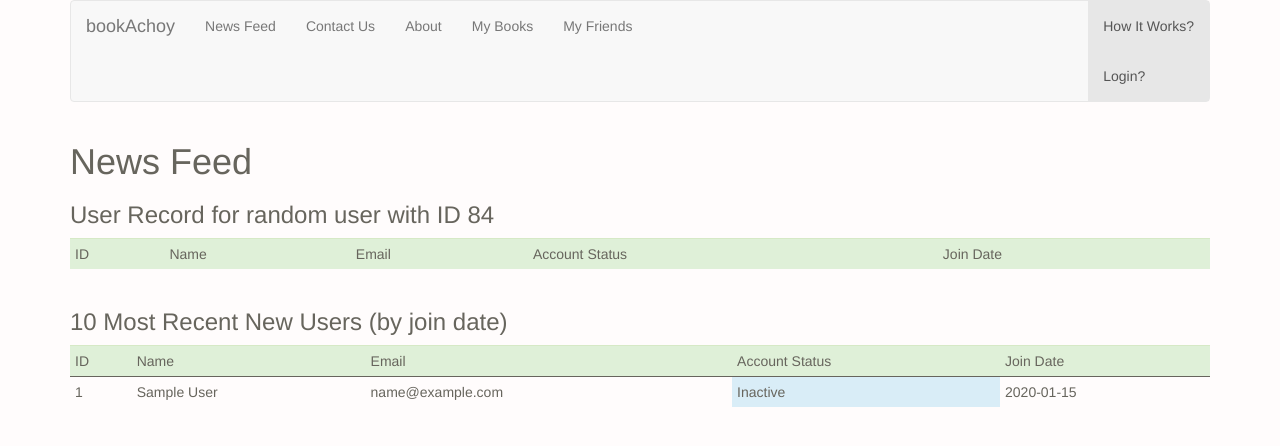
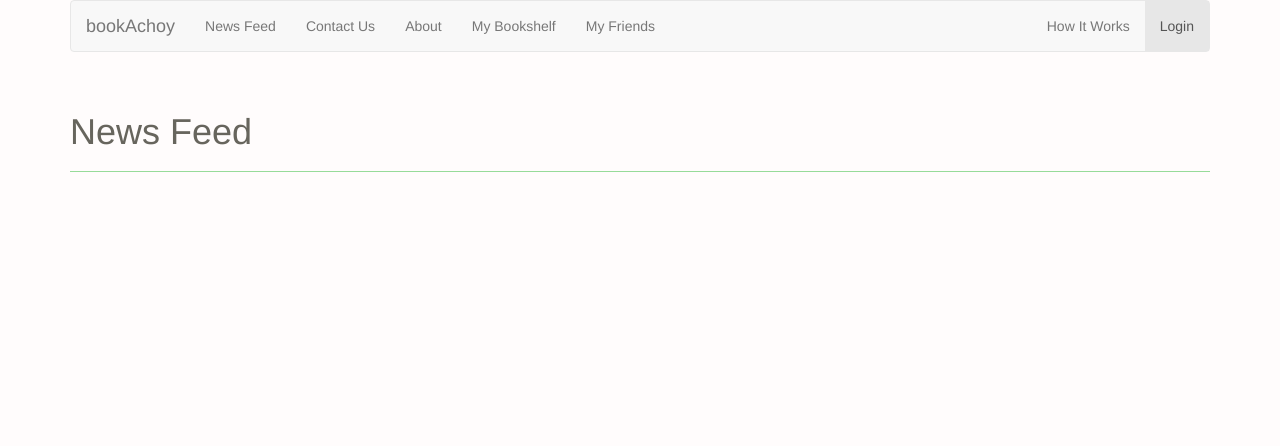
Before and after one commit to itaishmida/BookAchoy, a CodeIgniter app: page /page/NewsFeed in a window 1280 px wide. Shown: the top 446 px of the page. Run offline with CodeIgniter, Linux system fonts and the light colour scheme; tables that the repository leaves empty hold one stand-in row (values such as "Sample post"); data that the repository does not hold is empty; some libraries are stand-ins or nearby versions.

Commit message:
Added news feed, improved my bookshelf, improved my friends page, minor changes to about us page.

```diff
--- a/application/controllers/page.php
+++ b/application/controllers/page.php
@@ -15,19 +15,31 @@ class Page extends CI_Controller {
 	}
     public function contact()
     {
-        $this->load->view('template/header');
+        $this->load->model('login_model');
+        $this->load->model('facebook_model');
+
+        $dataHeader['fbLogin'] = $this->facebook_model->getLoginUrl();
+
+        $dataHeader['title'] = "Contact Us";
+        $this->load->view('template/header',$dataHeader);
         $this->load->view('contact');
         $this->load->view('template/footer');
     }
     public function how_it_works()
     {
-        $this->load->view('template/header');
+        $dataHeader['title'] = "How It Works";
+        $this->load->view('template/header',$dataHeader);
         $this->load->view('how_it_works');
         $this->load->view('template/footer');
     }
     public function about()
     {
-        $this->load->view('template/header');
+        $this->load->model('login_model');
+        $this->load->model('facebook_model');
+
+        $dataHeader['fbLogin'] = $this->facebook_model->getLoginUrl();
+        $dataHeader['title'] = "About Us";
+        $this->load->view('template/header',$dataHeader);
         $this->load->view('about');
         $this->load->view('template/footer');
     }
@@ -38,14 +50,12 @@ class Page extends CI_Controller {
         $this->load->model('facebook_model');
         $this->load->model('user_model');
 
-        $data['debug'] = 'debug: ';
-        //$data['url'] = $this->facebook_model->getLoginUrl();
         $user = $this->login_model->getCurrentUser();
         $user = $user;
         $data['user'] = $user;
-        $data['title'] = "My Friends";
         $data['friends'] = $this->user_model->getFriends($user);
         $dataHeader['fbLogin'] = $this->facebook_model->getLoginUrl();
+        $dataHeader['title'] = "My Friends";
         $this->load->view('template/header',$dataHeader);
         $this->load->view('friends', $data);
         $this->load->view('template/footer');
@@ -67,21 +77,21 @@ class Page extends CI_Controller {
         $this->load->view('template/footer');
     }
 
-    public function myBooks()
+    public function myBookshelf()
     {
         $this->load->model('login_model');
+        $this->load->model('book_model');
         $this->load->model('facebook_model');
-        $this->load->model('book_model');
+        $dataHeader['fbLogin'] = $this->facebook_model->getLoginUrl();
 
         $user = $this->login_model->getCurrentUser();
 
-        $data['title'] = "My books";
         $data['books'] = $this->book_model->getUserBooks($user->id);
         if ($data['books']==null) {
             $this->book_model->insertFakeBooksToUserBookshelf($user->id);
             $data['books'] = $this->book_model->getUserBooks($user->id);
         }
-        $dataHeader['fbLogin'] = $this->facebook_model->getLoginUrl();
+        $dataHeader['title'] = "My Bookshelf";
         $this->load->view('template/header',$dataHeader);
         $this->load->view('books', $data);
         $this->load->view('addBook');
@@ -93,11 +103,11 @@ class Page extends CI_Controller {
         $this->load->model('book_model');
         $this->load->model('user_model');
         $this->load->model('facebook_model');
+        $dataHeader['fbLogin'] = $this->facebook_model->getLoginUrl();
         $data['books'] = $this->book_model->getUserBooks($userId);
         $user = $this->user_model->get_user($userId);
         $data['title'] = $user->name."'s books";
 
-        $dataHeader['fbLogin'] = $this->facebook_model->getLoginUrl();
         $this->load->view('template/header',$dataHeader);
         $this->load->view('books', $data);
         $this->load->view('template/footer');
@@ -108,14 +118,14 @@ class Page extends CI_Controller {
         $this->load->model('book_model');
         $this->load->model('user_model');
         $this->load->model('facebook_model');
+        $dataHeader['fbLogin'] = $this->facebook_model->getLoginUrl();
 
         $data['book'] = $this->book_model->getBook($bookId);
         $data['book'] = $data['book'];
-        $friendsData['title'] = "Friends who has this book";
         $friendsData['friends'] = $this->book_model->getOwners($data['book']['id']);
         $friendsData['url'] = '';
 
-        $dataHeader['fbLogin'] = $this->facebook_model->getLoginUrl();
+        $dataHeader['title'] = "Friends who has this book";
         $this->load->view('template/header',$dataHeader);
         $this->load->view('book', $data);
         $this->load->view('friends', $friendsData);
@@ -135,10 +145,22 @@ class Page extends CI_Controller {
 
     public function newsfeed()
     {
+        $this->load->model('login_model');
         $this->load->model('user_model');
         $this->load->model('newsfeed_model');
-        $this->load->view('template/header');
-        $this->load->view('newsfeed');
+        $this->load->model('facebook_model');
+        $dataHeader['fbLogin'] = $this->facebook_model->getLoginUrl();
+
+        $user = $this->login_model->getCurrentUser();
+        if ($user==null) {
+            $user->id = 1;
+        }
+
+        $data['result'] = $this->newsfeed_model->getNewsFeedBooks($user->id);
+
+        $dataHeader['title'] = "News Feed";
+        $this->load->view('template/header',$dataHeader);
+        $this->load->view('newsfeed',$data);
         $this->load->view('template/footer');
     }
 
--- a/application/models/newsfeed_model.php
+++ b/application/models/newsfeed_model.php
@@ -6,6 +6,18 @@
  * Time: 21:36
  */
 
-class newsfeed_model {
+class newsfeed_model extends CI_Model {
+
+    function __construct(){
+        parent::__construct();
+    }
+
+    public function getNewsFeedBooks($userId) {
+        $queryStr = 'SELECT u.name AS friend_name,b.google_id,u.id AS friend_id,u.fbid AS friend_fbid,b.id AS book_id,b.name AS book_name,b.author AS book_author,uob.added_date AS book_added_date FROM users_friends as uf INNER JOIN users_owned_books as uob ON uf.friend_id = uob.user_id INNER JOIN book AS b ON uob.book_id = b.id INNER JOIN user AS u ON uf.friend_id = u.id WHERE uf.user_id = '.$userId.' GROUP BY uob.book_id HAVING count(uf.friend_id) > 0 ORDER BY uob.added_date DESC;';
+        $query = $this->db->query($queryStr);
+        //echo '<BR><BR>getUserBooks: ' . $queryStr . ': <BR>';
+        //print_r($query->result());
+        return $query->result();
+    }
 
 }
--- a/application/views/newsfeed.php
+++ b/application/views/newsfeed.php
@@ -1,79 +1,64 @@
 <div class="container">
-    <div class="row clearfix">
-        <div class="col-md-12 column">
-            <h1>
-                News Feed
-            </h1>
+    <div class="row">
+        <div class="col-xs-12">
+            <div class="page-header">
+                <h1>
+                    News Feed
+                </h1>
+            </div>
+            <?php for ($i = 0;
+                       $i < count($result);
+                       $i++): ?>
+                <div class="row">
+                    <div class="panel panel-default">
+                        <div class="panel-heading">
+                            <h4>
+                                <a href="/page/bookshelf/<?php echo $result[$i]->friend_id; ?>">
+                                    <Img border="0"
+                                        src="http://graph.facebook.com/<?php echo $result[$i]->friend_fbid; ?>/picture?width=40&height=40"
+                                        width="40" height="40" class="img-rounded">
+                                </a>
+                                &nbsp;
+                                <?php echo $result[$i]->friend_name . ' added a book to his bookshelf.'; ?>
+                            </h4>
+                        </div>
+                        <div class="panel-body text-center">
+                            <Img
+                                src="http://bks5.books.google.com/books?id=<?php echo $result[$i]->google_id; ?>&printsec=frontcover&img=1&zoom=1&edge=curl&source=gbs_api"
+                                class="img-rounded" style="min-height:180px;height:180px;">
 
-            <h3>User Record for random user with ID <?php $userID = rand(1, 100);
-                echo $userID ?></h3>
+                            <div class="btn-group">
+                                <button data-toggle="dropdown" class="btn btn-default dropdown-toggle"><span
+                                        class="caret"></span></button>
+                                <ul class="dropdown-menu">
+                                    <li class="alert-success">
+                                        <a onclick="alert('Implement book loan!')">Loan Book</a>
+                                    </li>
+                                    <li class="divider">
+                                    </li>
+                                    <li>
+                                        <a href="/page/book/<?php echo $result[$i]->book_id; ?>">Book's Profile</a>
+                                    </li>
+                                    <li>
+                                        <a onclick="alert('Broadcasting a book means posting to friends that you have it (maybe on FB, think about it...)')">Broadcast
+                                            Book</a>
+                                    </li>
+                                </ul>
+                            </div>
 
-            <div class="table-responsive">
-                <table class="table table-condensed">
-                    <tr class="success">
-                        <td>ID</td>
-                        <td>Name</td>
-                        <td>Email</td>
-                        <td>Account Status</td>
-                        <td>Join Date</td>
-                    </tr>
-                    <?php
-                    foreach ($this->user_model->get_user($userID) as $row) {
-                        echo '<tr class="activesuccess">';
-                        echo '<td>' . $row->id . '</td>';
-                        echo '<td>' . $row->name . '</td>';
-                        echo '<td>' . $row->email . '</td>';
-                        echo '<td ';
-                        if ($row->acct_status == 0)
-                            echo "class='active'>Active";
-                        elseif ($row->acct_status == 1)
-                            echo "class='info'>Inactive";
-                        else
-                            echo "class='danger'>Banned";
-                        echo '</td>';
-                        echo '<td>' . $row->join_date . '</td>';
-                        echo '</tr>';
-                    }
-                    ?>
-                </table>
-            </div>
+                            <h4><?php echo $result[$i]->book_name; ?></h4>
+                            <h6><?php echo $result[$i]->book_author; ?></h6>
 
+                        </div>
 
-            <h3><?php $numOfUsers = 10;
-                echo $numOfUsers ?> Most Recent New Users (by join date)</h3>
-
-            <div class="table-responsive">
-                <table class="table table-condensed">
-                    <tr class="success">
-                        <td>ID</td>
-                        <td>Name</td>
-                        <td>Email</td>
-                        <td>Account Status</td>
-                        <td>Join Date</td>
-                    </tr>
-                    <?php
-                    //$this->db->where('name = "Mor Test2"');
-                    $query = $this->db->get('user');
-                    $query = $this->db->query('SELECT * FROM user ORDER BY join_date DESC limit ' . $numOfUsers);
-                    foreach ($query->result() as $row) {
-                        echo '<tr class="activesuccess">';
-                        echo '<td>' . $row->id . '</td>';
-                        echo '<td>' . $row->name . '</td>';
-                        echo '<td>' . $row->email . '</td>';
-                        echo '<td ';
-                        if ($row->acct_status == 0)
-                            echo "class='active'>Active";
-                        elseif ($row->acct_status == 1)
-                            echo "class='info'>Inactive";
-                        else
-                            echo "class='danger'>Banned";
-                        echo '</td>';
-                        echo '<td>' . $row->join_date . '</td>';
-                        echo '</tr>';
-                    }
-                    ?>
-                </table>
-            </div>
+                        <div class="panel-footer text-center">
+                            <p>Added at: <?php echo $result[$i]->book_added_date; ?></p>
+                        </div>
+                    </div>
+                </div>
+            <?php
+            endfor;
+            ?>
         </div>
     </div>
 </div>
--- a/application/views/template/header.php
+++ b/application/views/template/header.php
@@ -4,7 +4,7 @@
     <meta charset="utf-8">
     <meta name="viewport" content="width=device-width, initial-scale=1.0">
 
-    <title>bookAchoy<?php echo isset($title)? " - $title":""; ?></title>
+    <title>BookAchoy <?php echo isset($title) ? " - $title" : ""; ?></title>
     <!-- project's custom CSS -->
     <link rel="stylesheet" href="<?php echo base_url("assets/css/style.css") ?>"/>
     <!-- jQuery 1.11.0 -->
@@ -14,7 +14,7 @@
     <!-- Optional theme -->
     <!--        <link rel="stylesheet" href="//netdna.bootstrapcdn.com/bootstrap/3.1.1/css/bootstrap-theme.min.css">-->
 
-    <link rel="stylesheet" href="<?php echo base_url('assets/css/custom_bootstrap.css')?>">
+    <link rel="stylesheet" href="<?php echo base_url('assets/css/custom_bootstrap.css') ?>">
     <!-- Latest compiled and minified JavaScript -->
     <script src="//netdna.bootstrapcdn.com/bootstrap/3.1.1/js/bootstrap.min.js"></script>
 
@@ -26,36 +26,40 @@
             <div class="col-md-12 column">
                 <nav class="navbar navbar-default" role="navigation">
                     <div class="navbar-header">
-                        <button type="button" class="navbar-toggle collapsed" data-toggle="collapse" data-target="#bs-example-navbar-collapse-1"> <span class="sr-only">Toggle navigation</span><span class="icon-bar"></span><span class="icon-bar"></span><span class="icon-bar"></span></button>
-                        <a class="navbar-brand" href="<?php echo base_url()?>"><?php echo SITE_NAME?></a>
+                        <button type="button" class="navbar-toggle collapsed" data-toggle="collapse"
+                                data-target="#bs-example-navbar-collapse-1"><span
+                                class="sr-only">Toggle navigation</span><span class="icon-bar"></span><span
+                                class="icon-bar"></span><span class="icon-bar"></span></button>
+                        <a class="navbar-brand" href="<?php echo base_url() ?>"><?php echo SITE_NAME ?></a>
                     </div>
 
                     <div class="collapse navbar-collapse" id="bs-example-navbar-collapse-1">
                         <ul class="nav navbar-nav">
                             <li>
-                                <a href="<?php echo base_url("page/newsfeed"); ?>">News Feed</a>
+                                <a href="<?php echo base_url("page/NewsFeed"); ?>">News Feed</a>
                             </li>
                             <li>
-                                <a href="<?php echo base_url("page/contact"); ?>">Contact Us</a>
+                                <a href="<?php echo base_url("page/Contact"); ?>">Contact Us</a>
                             </li>
                             <li>
-                                <a href="<?php echo base_url("page/about"); ?>">About</a>
+                                <a href="<?php echo base_url("page/About"); ?>">About</a>
                             </li>
                             <li>
-                                <a href="<?php echo base_url("page/mybooks"); ?>">My Books</a>
+                                <a href="<?php echo base_url("page/MyBookshelf"); ?>">My Bookshelf</a>
                             </li>
                             <li>
                                 <a href="<?php echo base_url("page/myFriends"); ?>">My Friends</a>
                             </li>
 
 
-
                         </ul>
 
                         <ul class="nav navbar-nav navbar-right">
+                            <li>
+                                <a href="<?php echo base_url("page/how_it_works"); ?>">How It Works</a>
+                            </li>
                             <li class="active">
-                               <a href="<?php echo base_url("page/how_it_works"); ?>">How It Works?</a>
-                               <a href="<?php echo $fbLogin; ?>">Login?</a>
+                                <a href="<?php echo $fbLogin; ?>">Login</a>
                             </li>
                         </ul>
                     </div>
```
Also changed, not shown: application/views/about.php (+4 -6 lines), application/views/books.php (+49 -30 lines), application/views/friends.php (+42 -50 lines). Lines whose indentation alone changed are shown as unchanged.
